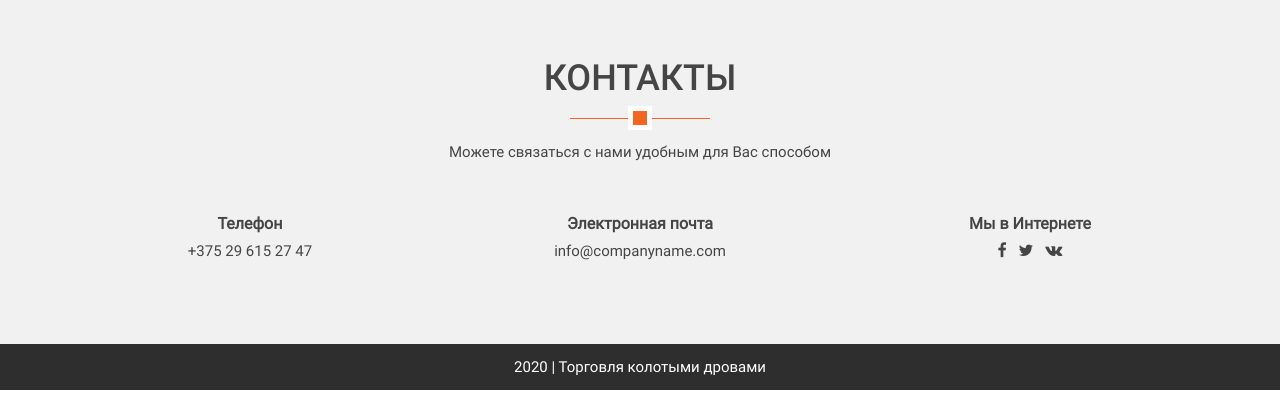
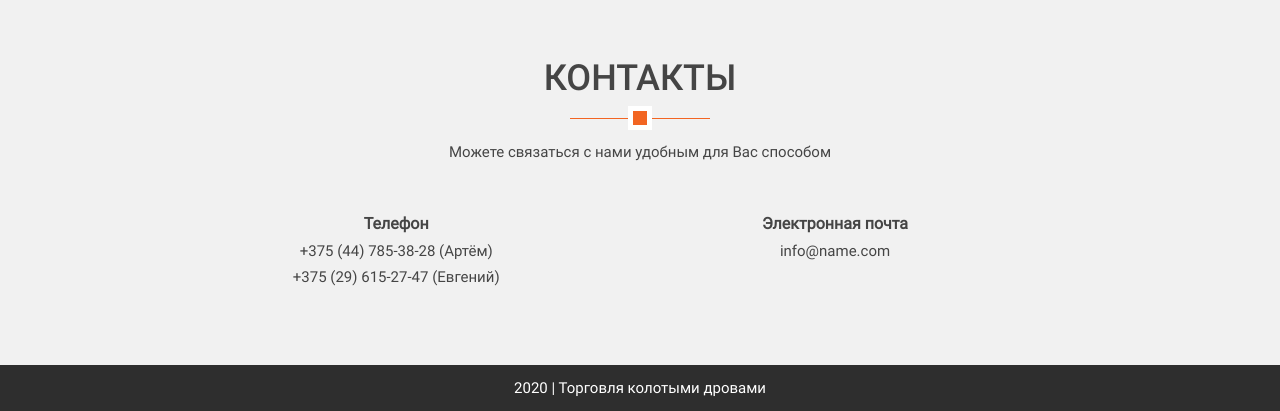
Before and after one commit to oxyfly/oxyfly.github.io, a PHP site: page / in a window 1280 px wide. Shown: the part 3085-3496 px from the top of the page. Before the commit the page ends 3475 px from the top, so only its background shows below. Run offline with PHP 8.4, Linux system fonts and the light colour scheme; some libraries are stand-ins or nearby versions; some web fonts are replaced.

Commit message:
drova: changes

```diff
--- a/index.html
+++ b/index.html
@@ -816,10 +816,11 @@
               </div>
             </div>-->
 
-      <div class="col-sm-4">
-        <div class="address">
+      <div class="col-sm-5 col-sm-offset-1">
+        <div class="address address-phone">
           <h4>Телефон </h4>
-          <a href="tel:+375296152747">+375 29 615 27 47</a>
+          <a href="tel:+375447853828">+375 (44) 785-38-28 (Артём)</a><br>
+          <a href="tel:+375296152747">+375 (29) 615-27-47 (Евгений)</a>
         </div>
         <!--        <form action="#" method="post" name="contact-form" id="main-contact-form">
                   <div class="form-group">
@@ -839,19 +840,19 @@
       </div>
 
       <div class="col-sm-4">
-        <div class="address">
+        <div class="address address-mail">
           <h4>Электронная почта</h4>
-          <a href="mailto:">info@companyname.com</a>
+          <a href="mailto:">info@name.com</a>
         </div>
       </div>
 
-      <div class="col-sm-4">
+<!--      <div class="col-sm-4">
         <div class="address">
           <h4>Мы в Интернете</h4>
           <p><a href="#"><i class="fa fa-facebook"></i></a> &nbsp; <a href="#"><i class="fa fa-twitter"></i></a> &nbsp; <a href="#"><i
             class="fa fa-vk"></i></a></p>
         </div>
-      </div>
+      </div>-->
 
     </div>
 
```
Also changed, not shown: css/main.css (+8 -0 lines).
